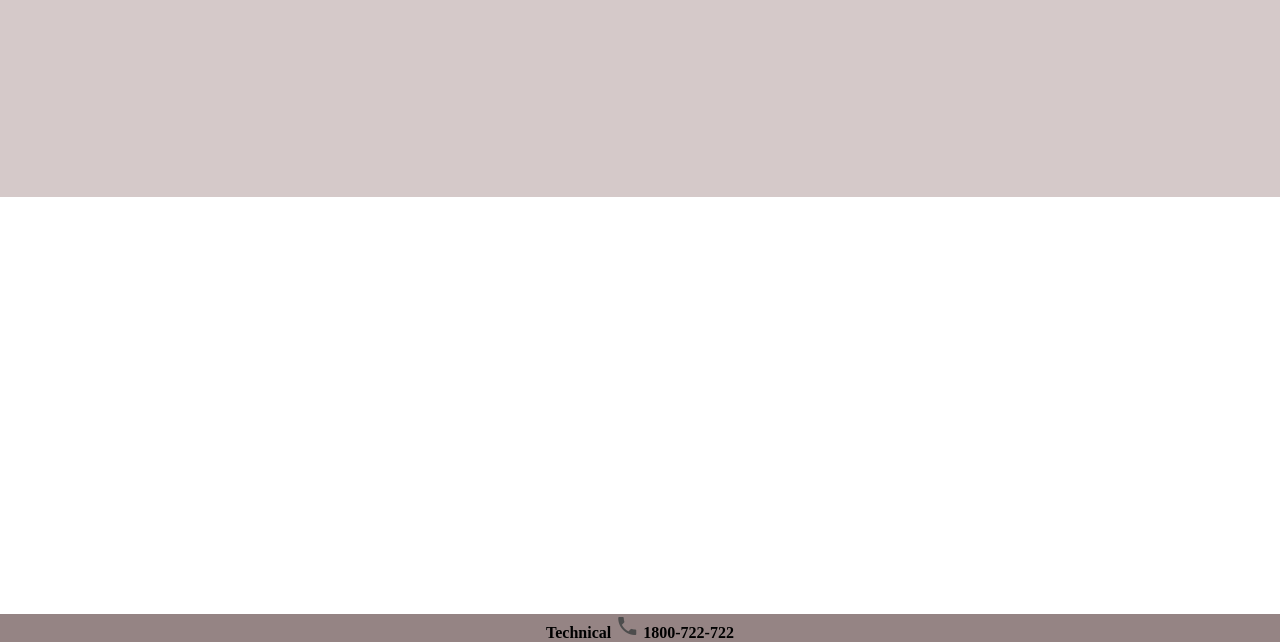
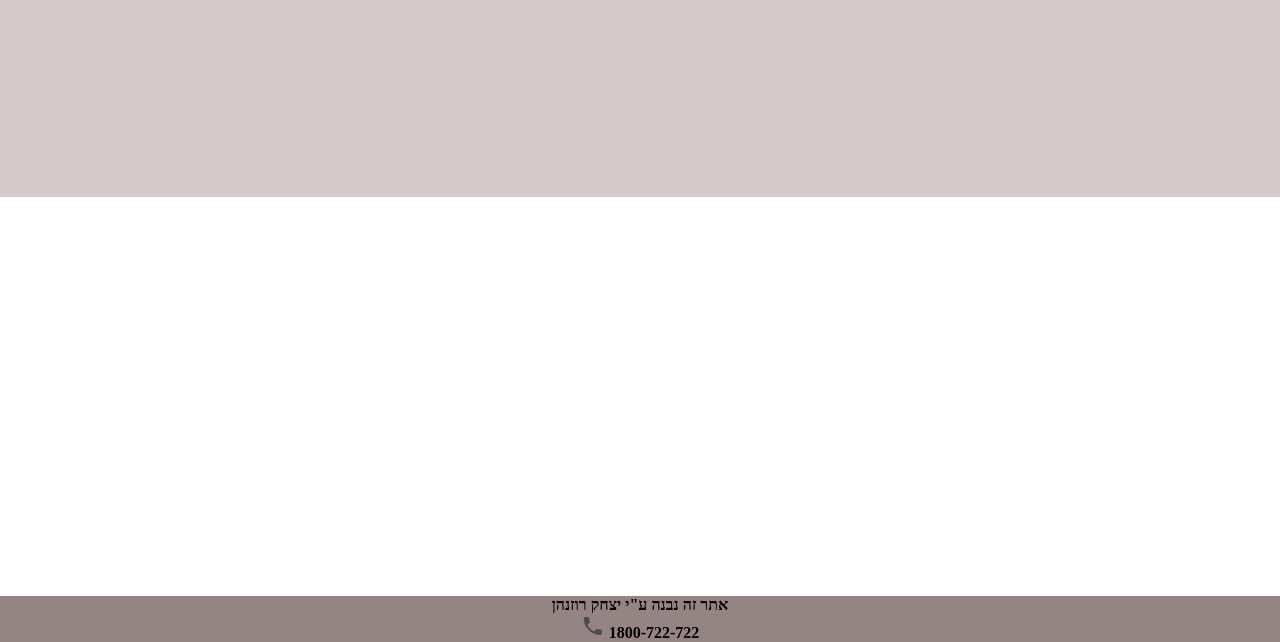
Before and after one commit to yitzchak-r/my-firse-web-cliant, a plain HTML site: page index.html in a window 1280 px wide. Shown: the part 158-800 px from the top of the page. Drawn offline with Linux system fonts and the light colour scheme; no server answers.

Commit message:
new updaite

```diff
--- a/index.html
+++ b/index.html
@@ -63,7 +63,9 @@
 
     <!-- Footer -->
     <footer id="last-Line">
-      <span class="Bottom-line-text">Technical</span>
+      <!-- <span class="Bottom-line-text">Technical</span> -->
+      <span class="Bottom-line-text"> אתר זה נבנה ע"י יצחק רוזנהן</span>
+      <br />
       <i class="material-icons">local_phone</i>
       <span class="Bottom-line-text">1800-722-722</span>
     </footer>
```
